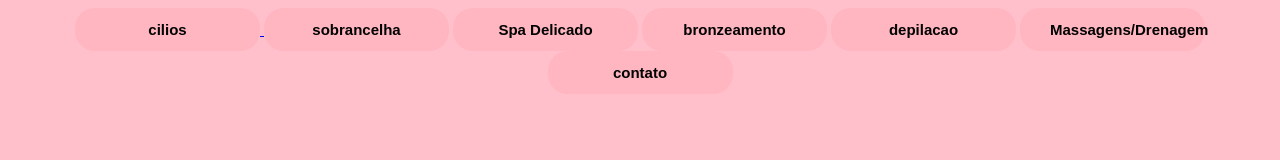
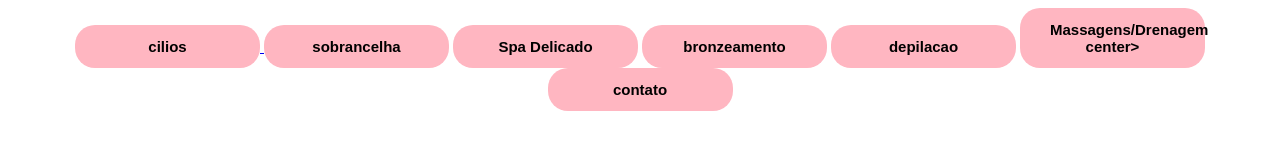
Before and after one commit to anabeatrizdasilvamendonca17/anabeauty-esteticas, a plain HTML site: page linksite.html in a window 1280 px wide. Drawn offline with Linux system fonts and the light colour scheme.

Commit message:
Update linksite.html

```diff
--- a/linksite.html
+++ b/linksite.html
@@ -4,7 +4,7 @@
 <style>
 body
     {
-      background: pink; (180deg, #fff0f5, #ffe4ec, #ffd6e7, #ffc2d6);
+      background: pink (180deg, #fff0f5, #ffe4ec, #ffd6e7, #ffc2d6);
 </div>
 
     }
@@ -49,7 +49,7 @@ tranform:translateY(10px);
 <a href="pagina3.html" target="site"> <button class="botao"> Spa Delicado</button></a>
 <a href="pagina4.html" target="site"> <button class="botao">bronzeamento </button></a>
 <a href="pagina5.html" target="site"> <button class="botao"> depilacao </button></a>
-<a href="pagina6.html" target="site"> <button class="botao">Massagens/Drenagem </button></a>
+<a href="pagina6.html" target="site"> <button class="botao"> <center> Massagens/Drenagem </center>center> </button></a>
 <a href="pagina7.html" target="site"> <button class="botao"> contato</button></a>
  </center>
 </body>
```
